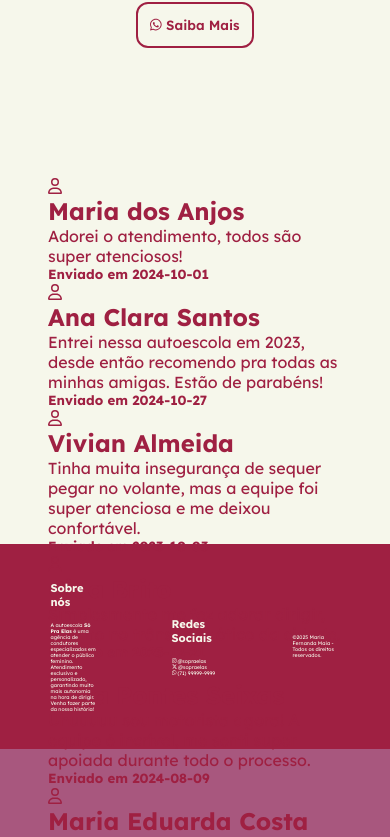
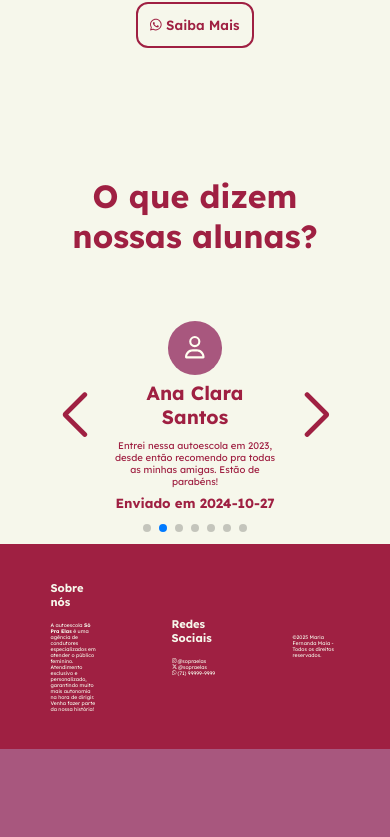
Before and after one commit to mafenandaup/so-pra-elas, a React (Vite) app in the folder spe-client/: page / in a window 390 px wide. Shown: the part 2352-3189 px from the top of the page. After the commit the page ends 3101 px from the top, so only its background shows below. Built offline with nearby package versions, Linux system fonts and the light colour scheme.

Commit message:
refactor: depoimentos responsive layout

```diff
--- a/spe-client/src/pages/depoimentos/Depoimento.tsx
+++ b/spe-client/src/pages/depoimentos/Depoimento.tsx
@@ -11,7 +11,7 @@ interface DepoimentoProps {
 const Depoimento = ({nome, text, date}: DepoimentoProps) => {
   return (
       <div className="depoimento-element">
-      <div className="depoimento-icon"><FontAwesomeIcon icon={faUser}/></div>
+      <div className="depoimento-icon"><FontAwesomeIcon className='icon-img' icon={faUser}/></div>
       <h1>{nome}</h1>
       <p>{text}</p>
       <h5>Enviado em {date}</h5>
--- a/spe-client/src/pages/depoimentos/Depoimentos.tsx
+++ b/spe-client/src/pages/depoimentos/Depoimentos.tsx
@@ -2,18 +2,43 @@ import Depoimento from "./Depoimento"
 import { depoimentos } from '../depoimentos/depoimentos.json'
 import '../../styles/local/depoimentos.css'
 
+import { Swiper, SwiperSlide } from 'swiper/react';
+import { Navigation, Pagination, Autoplay } from 'swiper/modules';
+
+import 'swiper/css';
+import 'swiper/css/navigation';
+import 'swiper/css/pagination';
+
 const Depoimentos = () => {
   return (
-    <>
-      <section className="content-section depoimentos" id="depoimentos">
-        <div className="depoimentos-contain">
-              {depoimentos.map((depoimento) => (
-           <Depoimento key={depoimento.nome} nome={depoimento.nome} text={depoimento.text} date={depoimento.date} />
+    <section className="content-section depoimentos" id="depoimentos">
+      <h1 className="depoimentos-title">O que dizem nossas alunas?</h1>
+
+      <Swiper
+        modules={[Navigation, Pagination, Autoplay]}
+        spaceBetween={30}
+        slidesPerView={1}
+        loop={true}
+        pagination={{ clickable: true }}
+        navigation
+        autoplay={{ delay: 5000, disableOnInteraction: true }}
+        breakpoints={{
+          768: { slidesPerView: 2 },
+          1024: { slidesPerView: 3 }
+        }}
+      >
+        {depoimentos.map((depoimento) => (
+          <SwiperSlide key={depoimento.nome}>
+            <Depoimento
+              nome={depoimento.nome}
+              text={depoimento.text}
+              date={depoimento.date}
+            />
+          </SwiperSlide>
         ))}
-        </div>
-      </section>
-    </>
-  )
-}
+      </Swiper>
+    </section>
+  );
+};
 
-export default Depoimentos
+export default Depoimentos;
--- a/spe-client/src/styles/local/depoimentos.css
+++ b/spe-client/src/styles/local/depoimentos.css
@@ -0,0 +1,104 @@
+:root {
+    --black: #030301ff;
+    --chocolate-cosmos: #511222ff;
+    --amaranth-purple: #9f2042ff;
+    --ivory: #f6f7ebff;
+    --tea-rose-red: #f5cecdff;
+    --cherry-blossom-pink: #f4a5aeff;
+    --puce: #ce7e96ff;
+    --china-rose: #a8577eff;
+}
+
+.swiper {
+    padding: 2rem 0;
+}
+
+.swiper-slide {
+    display: flex;
+    justify-content: center;
+}
+
+.swiper-button-prev,
+.swiper-button-next {
+    padding: 1rem;
+    border-radius: 50%;
+    transition: all 0.3s ease;
+}
+
+.swiper-button-prev::after,
+.swiper-button-next::after {
+    color: var(--amaranth-purple);
+    /* cor padrão da seta */
+    font-size: 0.8rem;
+    font-weight: 900;
+    transition: color 0.3s ease, transform 0.3s ease;
+}
+
+.swiper-button-prev:hover::after,
+.swiper-button-next:hover::after {
+    color: var(--tea-rose-red);
+    transform: scale(1.11);
+}
+
+.depoimentos-title {
+    text-align: center;
+    font-size: 2rem;
+    margin-bottom: 2rem;
+}
+
+
+
+.depoimento-element {
+    display: flex;
+    flex-direction: column;
+    align-items: center;
+    justify-content: center;
+    height: 16rem;
+    padding: 1rem 4rem;
+    text-align: center;
+
+    && p {
+        margin-top: 3px;
+        font-size: 0.8rem;
+        margin-bottom: 5px;
+    }
+}
+
+.depoimento-icon {
+    padding: 1rem;
+    border-radius: 50%;
+    font-size: 2rem;
+    width: 4.6rem;
+    background-color: var(--china-rose);
+    color: ivory;
+    margin-bottom: 6px;
+}
+
+@media (max-width: 1380px) {
+    .depoimento-element {
+        height: 16rem;
+        padding: 1rem 4rem;
+        text-align: center;
+
+        && h1 {
+            font-size: 1.2rem;
+            margin-bottom: 0.5rem;
+        }
+        && p {
+            margin-top: 2px;
+            margin-bottom: 8px;
+            font-size: 0.6rem;
+        }
+    }
+
+    .depoimento-icon {
+    padding: 0.8rem;
+    border-radius: 50%;
+    font-size: 1.4rem;
+    width: 3.4rem;
+    background-color: var(--china-rose);
+    color: ivory;
+    margin-bottom: 6px;
+}
+
+}
```
